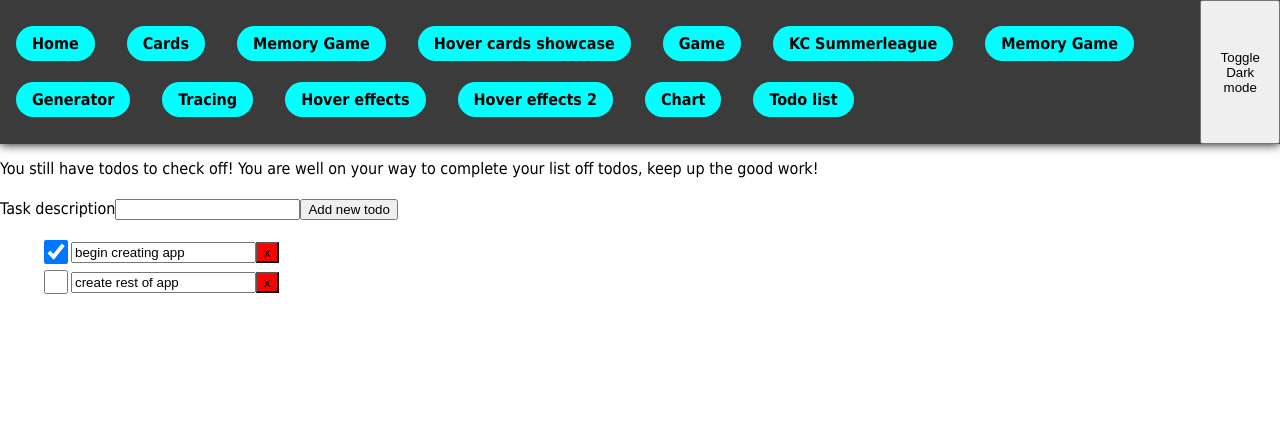
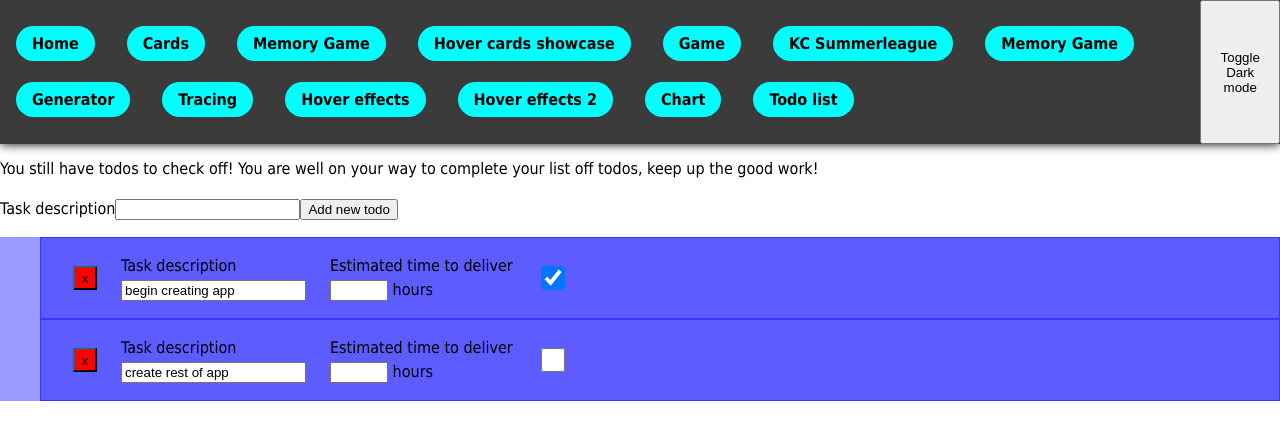
Before and after one commit to EmilNilssonDataDuctus/vite-app, a React (Vite) app: page /todo-list in a window 1280 px wide. Shown: the top 440 px of the page. Built offline with nearby package versions, Linux system fonts and the light colour scheme.

Commit message:
Add feature for adding time to deliver

```diff
--- a/src/Pages/TodoPage/TodoComponent.tsx
+++ b/src/Pages/TodoPage/TodoComponent.tsx
@@ -5,17 +5,24 @@ type TodoComponentProps = TodoType & {
   updateTodoStatus: (id: TodoType["id"]) => void;
   deleteTodo: (id: TodoType["id"]) => void;
   updateTodoTask: (id: TodoType["id"], task: TodoType["task"]) => void;
+  updateTodoTimeToDeliver: (
+    id: TodoType["id"],
+    timeToDeliver: TodoType["timeToDeliver"]
+  ) => void;
 };
 
 export const TodoComponent = ({
   id,
   task,
+  timeToDeliver,
   completed,
   updateTodoStatus,
   deleteTodo,
   updateTodoTask,
+  updateTodoTimeToDeliver,
 }: TodoComponentProps) => {
   const [taskValue, setTaskValue] = useState(task);
+  const [timeToDeliverValue, setTimeToDeliverValue] = useState(timeToDeliver);
 
   const handleToggleTodo = () => {
     updateTodoStatus(id);
@@ -24,9 +31,13 @@ export const TodoComponent = ({
   const handleTaskChange = (e) => {
     setTaskValue(e.target.value);
   };
+  const handleTimeToDeliverChange = (e) => {
+    setTimeToDeliverValue(e.target.value);
+  };
 
   const handleTaskSubmitChange = () => {
     updateTodoTask(id, taskValue);
+    updateTodoTimeToDeliver(id, timeToDeliverValue);
   };
 
   const handleDelete = () => {
@@ -36,29 +47,52 @@ export const TodoComponent = ({
   return (
     <li
       style={{
-        display: "grid",
-        gridTemplateColumns: "1fr 1fr 1fr",
-        alignItems: "center",
-        width: "200px",
+        display: "flex",
+        gap: "24px",
+        backgroundColor: "rgba(0, 0, 255, 0.4)",
+        border: "1px solid rgba(0, 0, 255, 0.4)",
+        padding: "16px 32px",
       }}
     >
+      <button
+        style={{
+          background: "red",
+          width: "24px",
+          height: "24px",
+          alignSelf: "center",
+        }}
+        onClick={() => handleDelete()}
+      >
+        x
+      </button>
+      <label>
+        Task description
+        <br />
+        <input
+          value={taskValue}
+          onChange={handleTaskChange}
+          onBlur={handleTaskSubmitChange}
+        />
+      </label>
+      <label>
+        Estimated time to deliver
+        <br />
+        <input
+          type="number"
+          min="1"
+          value={timeToDeliverValue}
+          onChange={handleTimeToDeliverChange}
+          onBlur={handleTaskSubmitChange}
+          style={{ width: "50px" }}
+        />{" "}
+        hours
+      </label>
       <input
         type="checkbox"
         checked={completed}
         onChange={handleToggleTodo}
-        style={{ width: "24px", height: "24px" }}
+        style={{ width: "24px" }}
       />
-      <input
-        value={taskValue}
-        onChange={handleTaskChange}
-        onBlur={handleTaskSubmitChange}
-      />
-      <button
-        style={{ background: "red", justifySelf: "flex-end" }}
-        onClick={() => handleDelete()}
-      >
-        x
-      </button>
     </li>
   );
 };
--- a/src/Pages/TodoPage/TodoPage.tsx
+++ b/src/Pages/TodoPage/TodoPage.tsx
@@ -10,6 +10,7 @@ export type TodoType = {
   id: number;
   task: string;
   completed: boolean;
+  timeToDeliver: number;
 };
 
 const todoReducer = (state, action) => {
@@ -26,10 +27,18 @@ const todoReducer = (state, action) => {
       });
     }
 
-    case "EDIT_TODO": {
+    case "EDIT_TODO_TASK": {
       return state.map((todo) => {
         return todo.id === action.payload.id
           ? { ...todo, task: action.payload.task }
+          : todo;
+      });
+    }
+
+    case "EDIT_TODO_TIME_TO_DELIVER": {
+      return state.map((todo) => {
+        return todo.id === action.payload.id
+          ? { ...todo, timeToDeliver: action.payload.time }
           : todo;
       });
     }
@@ -72,8 +81,15 @@ export const TodoPage = () => {
 
   const updateTodoTask = (id, task) => {
     dispatch({
-      type: "EDIT_TODO",
+      type: "EDIT_TODO_TASK",
       payload: { id, task },
+    });
+  };
+
+  const updateTodoTimeToDeliver = (id, time) => {
+    dispatch({
+      type: "EDIT_TODO_TIME_TO_DELIVER",
+      payload: { id, time },
     });
   };
 
@@ -116,7 +132,11 @@ export const TodoPage = () => {
       <h1>Todo list</h1>
       <TodosStatus todos={todos} />
       <AddNewTodo addNewTodo={addNewTodo} />
-      <ul>
+      <ul
+        style={{
+          backgroundColor: "rgba(0, 0, 255, 0.4)",
+        }}
+      >
         {todos.map((todo) => (
           <TodoComponent
             key={todo.id}
@@ -124,6 +144,7 @@ export const TodoPage = () => {
             updateTodoStatus={updateTodoStatus}
             deleteTodo={deleteTodo}
             updateTodoTask={updateTodoTask}
+            updateTodoTimeToDeliver={updateTodoTimeToDeliver}
           />
         ))}
       </ul>
```
